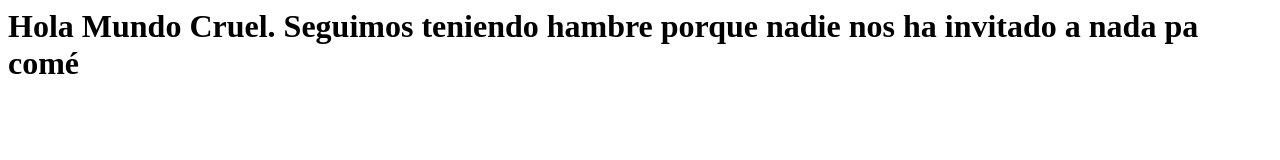
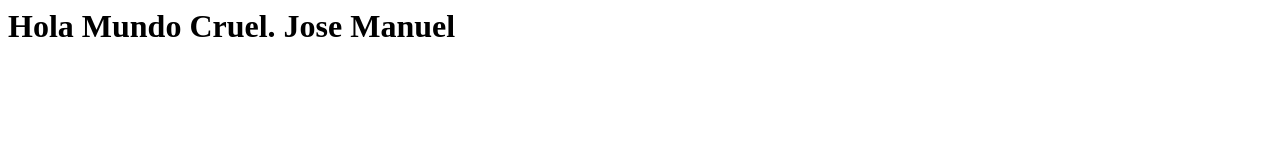
Before and after one commit to riniguez91/desayunoTarde, a plain HTML site: page index.html in a window 1280 px wide. Drawn offline with Linux system fonts and the light colour scheme.

Commit message:
modificacionIndex
He modificado el index con mi nombre.

```diff
--- a/index.html
+++ b/index.html
@@ -1,6 +1,6 @@
 <html>
     <head></head>
     <body>
-        <p><h1>Hola Mundo Cruel. Seguimos teniendo hambre porque nadie nos ha invitado a nada pa comé</h1></p>
+        <p><h1>Hola Mundo Cruel. Jose Manuel</h1></p>
     </body>
 </html>
```
